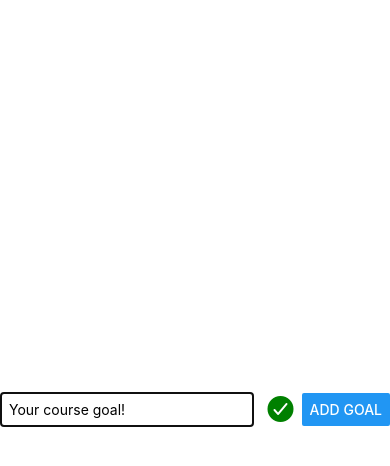
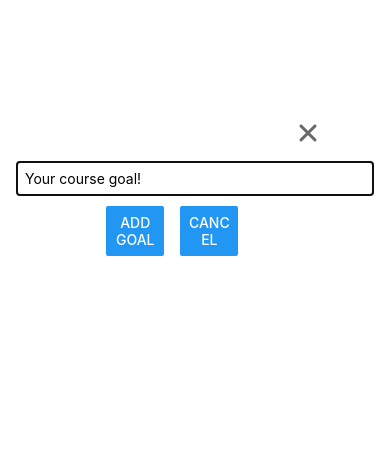
Before and after one commit to Amy-J-Seo/rnudemy, a React Native app in the folder section01/RNCourse/: screen / in a window 390 px wide. Both pictures are taken after a click on the button "ADD NEW GOAL". Shown: the top 466 px of the page. Built offline with nearby package versions, Linux system fonts and the light colour scheme.

Commit message:
34 modal styling

```diff
--- a/section01/RNCourse/App.js
+++ b/section01/RNCourse/App.js
@@ -23,6 +23,9 @@ export default function App() {
       return currentCourseGoals.filter((item) => item.id !== id);
     });
   }
+  function closeModalHandler(visible) {
+    setIsModalVisible(!visible);
+  }
   return (
     <View style={styles.appContainer}>
       <Button
@@ -30,7 +33,11 @@ export default function App() {
         color="#5e0acc"
         onPress={startAddGoalHandler}
       />
-      <GoalInput onAddGoal={addGoalHandler} visible={isModalVisible} />
+      <GoalInput
+        onAddGoal={addGoalHandler}
+        visible={isModalVisible}
+        closeModal={closeModalHandler}
+      />
       <View style={styles.goalsContainer}>
         <FlatList
           data={courseGoals}
--- a/section01/RNCourse/components/GoalInput.js
+++ b/section01/RNCourse/components/GoalInput.js
@@ -16,14 +16,27 @@ function GoalInput(props) {
   return (
     <Modal visible={props.visible} animationType="slide">
       <View style={styles.inputContainer}>
+        <Ionicons
+          style={styles.closeIcon}
+          name="md-close"
+          size={32}
+          color="#696969"
+          onPress={props.closeModal}
+        />
         <TextInput
           style={styles.textInput}
           placeholder="Your course goal!"
           onChangeText={goalInputHandler}
           value={enteredGoalText}
         />
-        <Ionicons name="md-checkmark-circle" size={32} color="green" />
-        <Button title="Add Goal" onPress={addGoalHandler} />
+        <View style={styles.btnContainer}>
+          <View style={styles.btn}>
+            <Button title="Add Goal" onPress={addGoalHandler} />
+          </View>
+          <View style={styles.btn}>
+            <Button title="Cancel" onPress={props.closeModal} />
+          </View>
+        </View>
       </View>
     </Modal>
   );
@@ -34,18 +47,32 @@ export default GoalInput;
 const styles = StyleSheet.create({
   inputContainer: {
     flex: 1,
-    flexDirection: "row",
-    justifyContent: "space-between",
+    flexDirection: "column",
     alignItems: "center",
+    marginTop: 100,
     marginBottom: 24,
+    padding: 16,
     borderBottomWidth: 1,
     borderBottomColor: "#cccccc",
+  },
+  closeIcon: {
+    marginBottom: 10,
+    alignSelf: "flex-end",
+    marginRight: 50,
+  },
+  btnContainer: {
+    flexDirection: "row",
+    alignContent: "space-between",
+  },
+  btn: {
+    width: "30%",
+    marginHorizontal: 8,
   },
   textInput: {
     borderWidth: 1,
     borderColor: "#cccccc",
-    width: "65%",
-    marginRight: 8,
+    width: "100%",
     padding: 8,
+    marginBottom: 10,
   },
 });
```
